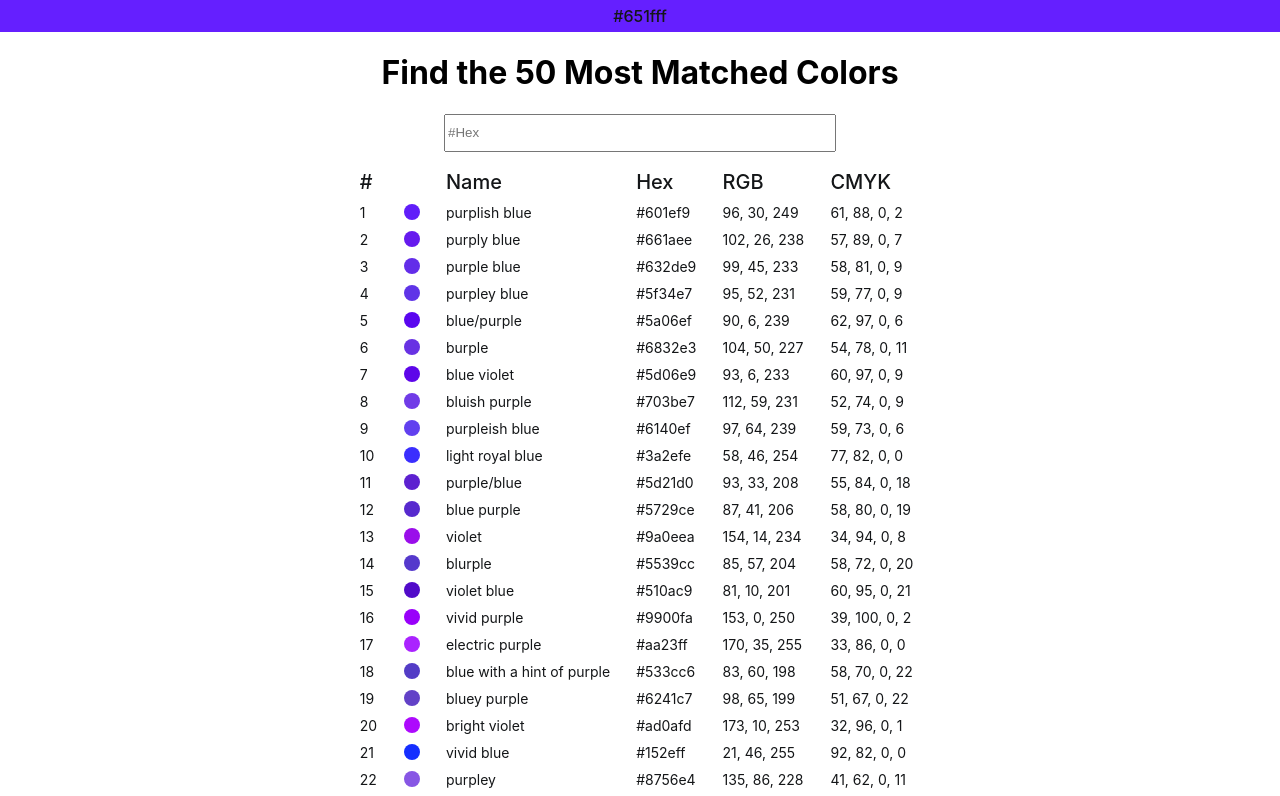
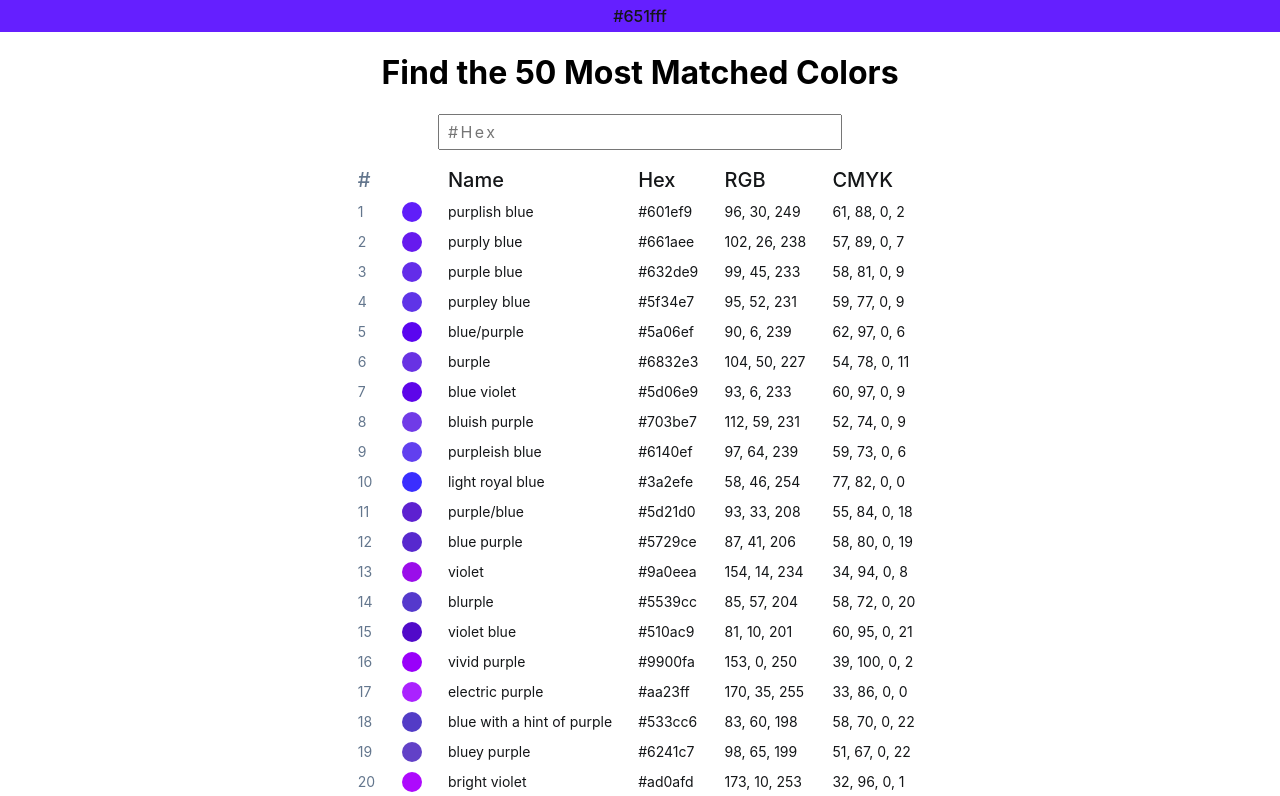
Before and after one commit to scotteau/codetest-color-matcher, a React (Create React App) app: page / in a window 1280 px wide. Shown: the top 796 px of the page. Built offline with nearby package versions, Linux system fonts and the light colour scheme.

Commit message:
added more styling to the table

```diff
--- a/src/components/App/App.css
+++ b/src/components/App/App.css
@@ -24,18 +24,27 @@
   margin: 0 auto;
   height: 2rem;
   outline: none;
+  padding: 0 0.5rem;
+  letter-spacing: 0.15rem;
+  font-family: -apple-system, BlinkMacSystemFont, avenir next, avenir, helvetica, helvetica neue, ubuntu, roboto, noto, segoe ui, arial, sans-serif;
+  font-size: 1rem;
+  font-weight: 400;
+  color: #141618;
 }
 .App table {
   font-family: -apple-system, BlinkMacSystemFont, avenir next, avenir, helvetica, helvetica neue, ubuntu, roboto, noto, segoe ui, arial, sans-serif;
   margin-top: 1rem;
 }
 .App table .display {
-  width: 1rem;
-  height: 1rem;
+  width: 1.25rem;
+  height: 1.25rem;
   border-radius: 1rem;
 }
 .App table .dot {
   visibility: hidden;
+}
+.App table .index {
+  color: #63768d;
 }
 .App table th {
   text-align: left;
--- a/src/components/App/App.scss
+++ b/src/components/App/App.scss
@@ -24,6 +24,9 @@
       margin: 0 auto;
       height: 2rem;
       outline: none;
+      padding: 0 0.5rem;
+      letter-spacing: 0.15rem;
+      @include body;
     }
   }
 
@@ -33,14 +36,19 @@
 
 
     .display {
-      width: 1rem;
-      height: 1rem;
+      width: 1.25rem;
+      height: 1.25rem;
       border-radius: 1rem;
     }
 
     .dot {
       visibility: hidden;
     }
+
+    .index {
+      color: $color-gray;
+    }
+
 
     th {
       text-align: left;
```
Also changed, not shown: 1 other file (tests, documents, lock files or other folders).
